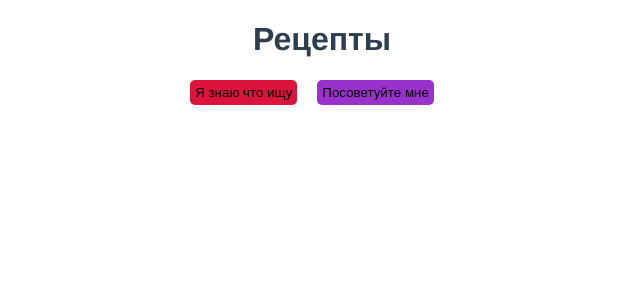
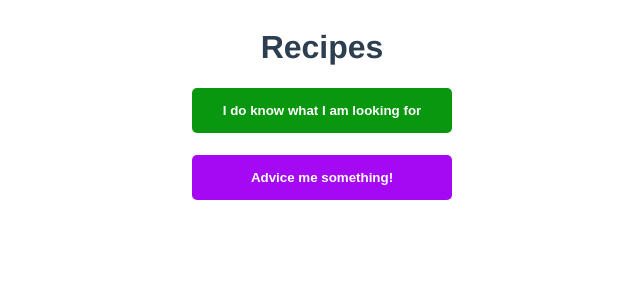
Before and after one commit to MrGorlenko/DataRecipes, a Vue app: page / in a window 1280 px wide. Shown: the top 300 px of the page, without its empty margins (318-958 px from the left). Built offline with nearby package versions, Linux system fonts and the light colour scheme.

Commit message:
english interface

```diff
--- a/src/views/Home.vue
+++ b/src/views/Home.vue
@@ -1,32 +1,41 @@
 <template>
   <div class='main'>
-      <h1>Рецепты</h1>
+      <h1>Recipes</h1>
       <router-link to='/Recipes'>
-        <button class='btn btn_first'>Я знаю что ищу</button>
+        <button class='btn btn_first'>I do know what I am looking for</button>
       </router-link>
       <a href="https://linara-khadimullina.shinyapps.io/recipes_recommender/">
-          <button class='btn btn_second'>Посоветуйте мне</button>
+          <button class='btn btn_second'>Advice me something!</button>
       </a>
   </div>
 </template>
 
 <style lang="scss" scope>
+    .main{
+        display: flex;
+        flex-direction: column;
+        align-items: center;
+    }
     .btn{
-        padding: 5px;
+        padding: 15px;
         border-radius: 5px;
         cursor: pointer;
         border: none;
-        &:first-child{
-            margin-right: 20px;
-        }
+        color: #fff;
+        font-weight: 600;
+        margin-bottom: 22px;
+        width: 260px;
+        // &:first-child{
+        //     // margin-right: 20px;
+        // }
         &_first{
-            background-color:crimson;
+            background-color:rgb(8, 151, 15);
             &:hover{
-                background-color: darken($color: crimson, $amount: 10);
+                background-color: darken($color: rgb(8, 151, 15), $amount: 10);
             }
         }
         &_second{
-            background-color: darkorchid;
+            background-color: rgb(165, 9, 243);
             &:hover{
                 background-color: darken($color: darkorchid, $amount: 10);
             }
--- a/src/views/Recipes.vue
+++ b/src/views/Recipes.vue
@@ -1,11 +1,13 @@
 <template>
   <div class='main'>
-    <h1> Рецепты </h1>
+    <h1> Recipes </h1>
     <div class="inputs">
+        <p>The input for users who do not keep the recipe in the mind, but they keep in mind the name of a recipe:</p>
         <input
-        type="text" placeholder="Я знаю название рецепта" v-model='searchRecipe'>
+        type="text" placeholder="I know the recipe name" v-model='searchRecipe'>
+        <p>The input for users who have exactly 1 ingredient in the fridge and want to mix it with anything to get a nice meal:</p>
         <input
-        type="text" placeholder='Я знаю ингредиент' v-model='searchIngr'>
+        type="text" placeholder='I know one ingredient' v-model='searchIngr'>
     </div>
     <div>
       <div class='recipes'>
```
Also changed, not shown: 1 other file (tests, documents, lock files or other folders).
